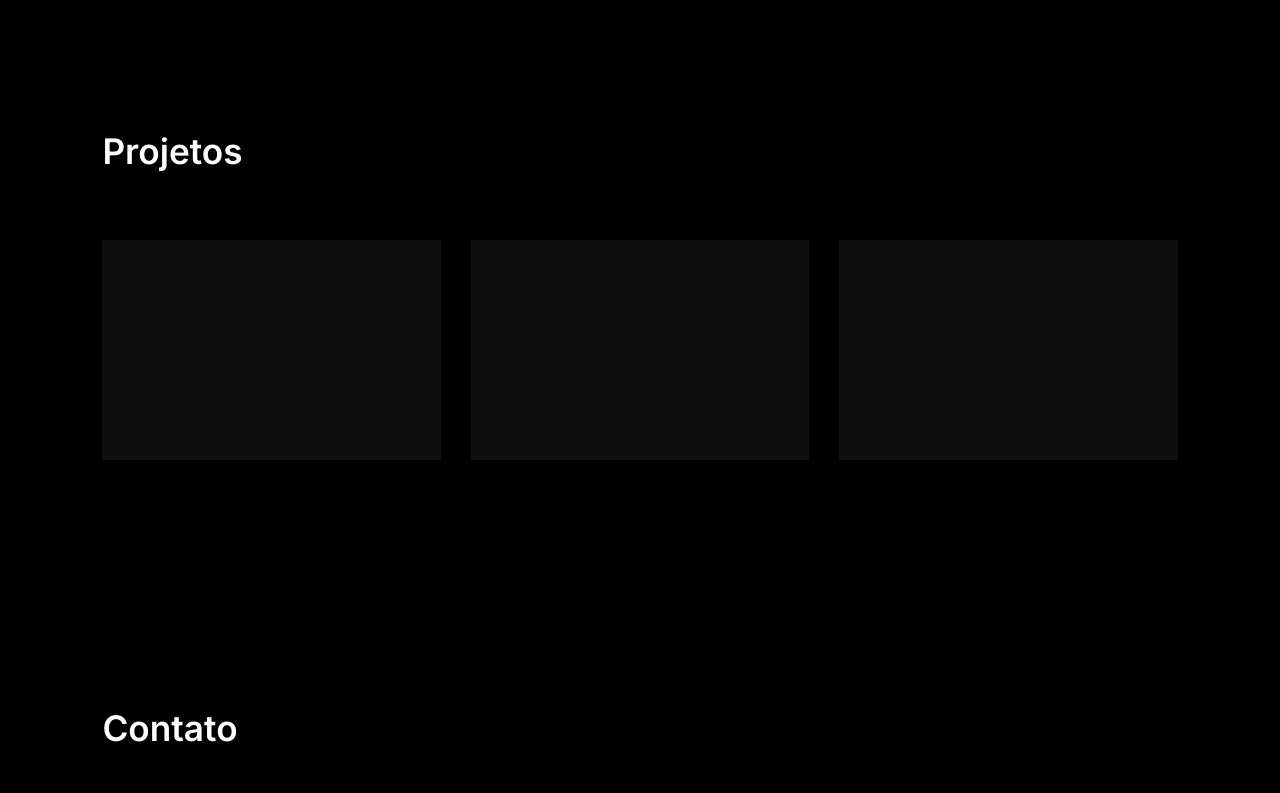
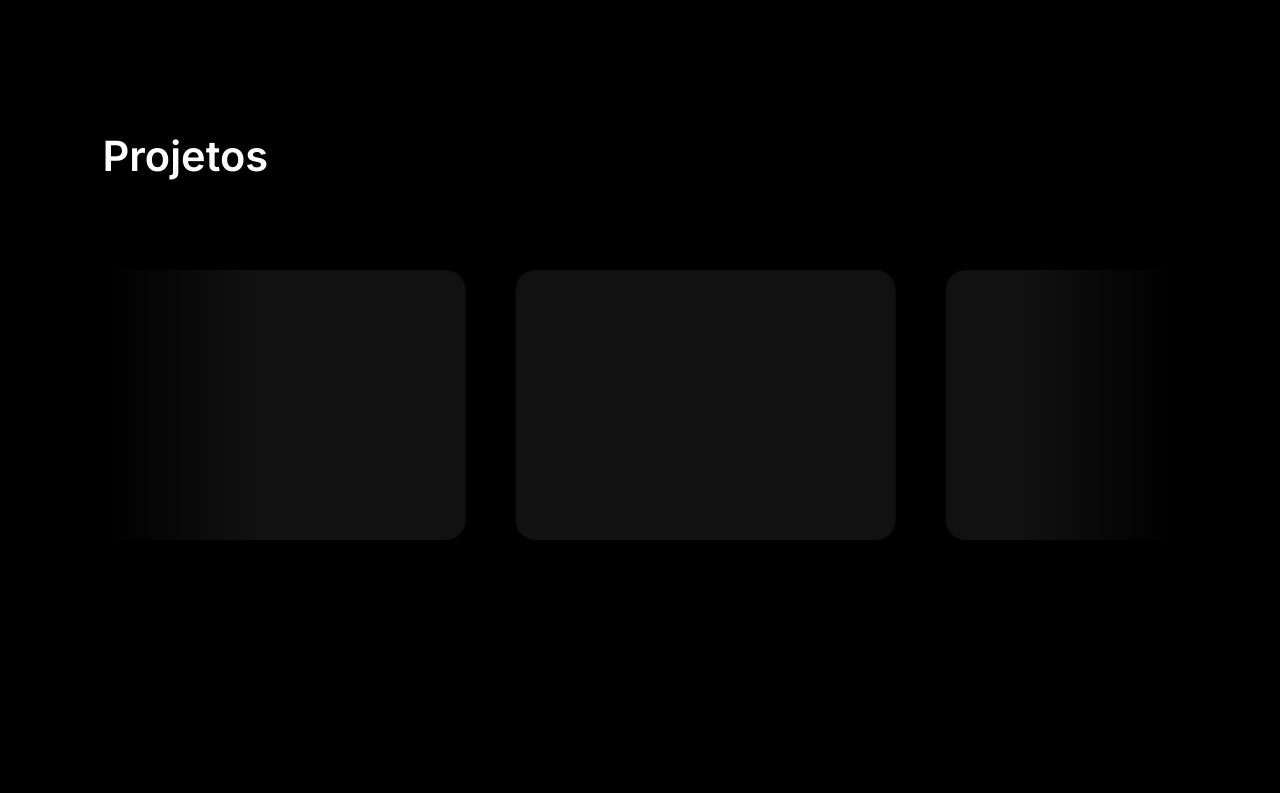
Before and after one commit to prismae/prismae-site, a React (Vite) app in the folder frontend/: page / in a window 1280 px wide. Shown: the part 1400-2193 px from the top of the page. Built offline with nearby package versions, Linux system fonts and the light colour scheme.

Commit message:
Carrosel da sessão de Projetos

```diff
--- a/frontend/src/components/Projects.css
+++ b/frontend/src/components/Projects.css
@@ -1,24 +1,40 @@
 .projects {
   padding: 120px 8%;
+  background: #000;
 }
 
 .projects h2 {
-  font-size: 2.2rem;
-  margin-bottom: 60px;
+  font-size: 2.6rem;
+  margin-bottom: 80px;
 }
 
-.projects-grid {
-  display: grid;
-  grid-template-columns: repeat(auto-fit, minmax(260px, 1fr));
-  gap: 30px;
+/* Container */
+.carousel {
+  overflow: hidden;
+  position: relative;
+}
+
+.projects-track {
+  display: flex;
+  gap: 50px;
+  width: max-content;
+  will-change: transform;
 }
 
 .project-card {
-  height: 220px;
-  background: #0f0f0f;
+  width: 380px;
+  height: 270px;
+  background: #111;
+  border-radius: 20px;
   position: relative;
   overflow: hidden;
-  cursor: pointer;
+  flex-shrink: 0;
+  transition: transform 0.3s ease, box-shadow 0.3s ease;
+}
+
+.project-card:hover {
+  transform: scale(1.08);
+  box-shadow: 0 20px 50px rgba(0,0,0,0.6);
 }
 
 .project-overlay {
@@ -26,9 +42,9 @@
   inset: 0;
   background: linear-gradient(
     120deg,
-    rgba(255,0,76,0.85),
-    rgba(0,255,153,0.85),
-    rgba(0,200,255,0.85)
+    rgba(255,0,76,0.9),
+    rgba(0,255,153,0.9),
+    rgba(0,200,255,0.9)
   );
   display: flex;
   align-items: center;
@@ -38,10 +54,31 @@
 }
 
 .project-overlay span {
-  font-size: 1.2rem;
+  font-size: 1.6rem;
   font-weight: 600;
 }
 
 .project-card:hover .project-overlay {
   transform: translateY(0);
 }
+
+/* Fade profissional */
+.fade-left,
+.fade-right {
+  position: absolute;
+  top: 0;
+  width: 150px;
+  height: 100%;
+  pointer-events: none;
+  z-index: 2;
+}
+
+.fade-left {
+  left: 0;
+  background: linear-gradient(to right, #000 0%, transparent 100%);
+}
+
+.fade-right {
+  right: 0;
+  background: linear-gradient(to left, #000 0%, transparent 100%);
+}
--- a/frontend/src/components/Projects.jsx
+++ b/frontend/src/components/Projects.jsx
@@ -1,18 +1,57 @@
+import { useEffect, useRef } from 'react'
 import './Projects.css'
 
 export default function Projects() {
+  const trackRef = useRef(null)
+  const animationRef = useRef(null)
+  const position = useRef(0)
+
+  const speed = 1.2
+
+  const items = [
+    'Landing Page',
+    'E-commerce',
+    'Sistema Web',
+    'Dashboard',
+    'App Mobile'
+  ]
+
+  useEffect(() => {
+    const track = trackRef.current
+
+    const animate = () => {
+      position.current -= speed
+
+      if (Math.abs(position.current) >= track.scrollWidth / 2) {
+        position.current = 0
+      }
+
+      track.style.transform = `translateX(${position.current}px)`
+      animationRef.current = requestAnimationFrame(animate)
+    }
+
+    animationRef.current = requestAnimationFrame(animate)
+
+    return () => cancelAnimationFrame(animationRef.current)
+  }, [])
+
   return (
     <section className="projects" id="projects">
       <h2>Projetos</h2>
 
-      <div className="projects-grid">
-        {['Landing Page', 'E-commerce', 'Sistema Web'].map((item, index) => (
-          <div className="project-card" key={index}>
-            <div className="project-overlay">
-              <span>{item}</span>
+      <div className="carousel">
+        <div className="projects-track" ref={trackRef}>
+          {[...items, ...items].map((item, index) => (
+            <div className="project-card" key={index}>
+              <div className="project-overlay">
+                <span>{item}</span>
+              </div>
             </div>
-          </div>
-        ))}
+          ))}
+        </div>
+
+        <div className="fade-left"></div>
+        <div className="fade-right"></div>
       </div>
     </section>
   )
```
